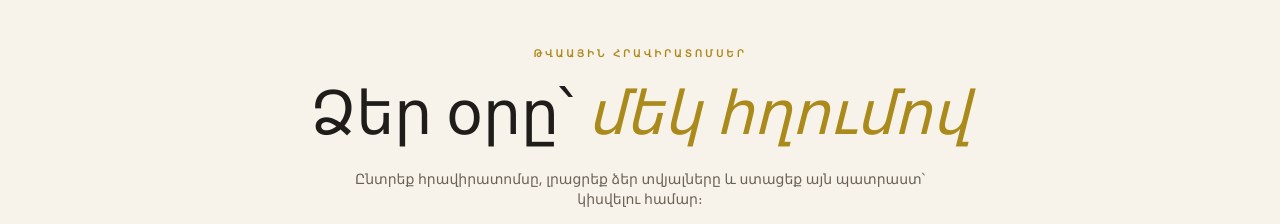
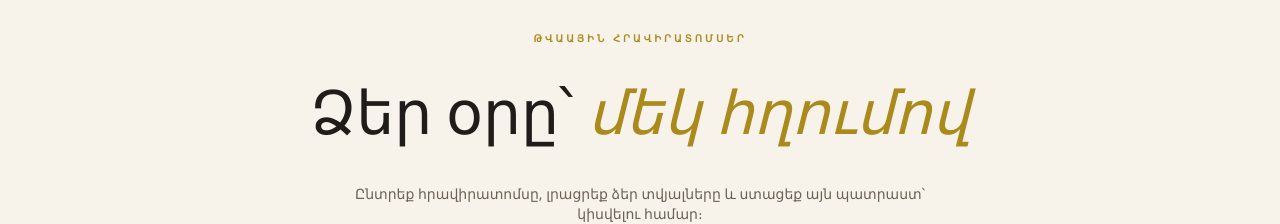
Before and after one commit to Arpine-Davtyan/maison-invite, a Next.js app: page / in a window 1280 px wide. Shown: the part 177-401 px from the top of the page. Built offline with nearby package versions, Linux system fonts and the light colour scheme; no server answers; the database is empty.

Commit message:
Adjustments

```diff
--- a/app/globals.css
+++ b/app/globals.css
@@ -77,7 +77,7 @@
   }
 
   h1 {
-    @apply max-w-200 text-5xl sm:text-6xl text-ink justify-center text-center font-cormorant-garamond;
+    @apply max-w-200 text-5xl sm:text-6xl text-ink justify-center text-center font-cormorant-garamond leading-normal;
   }
 
   h2 {
```
